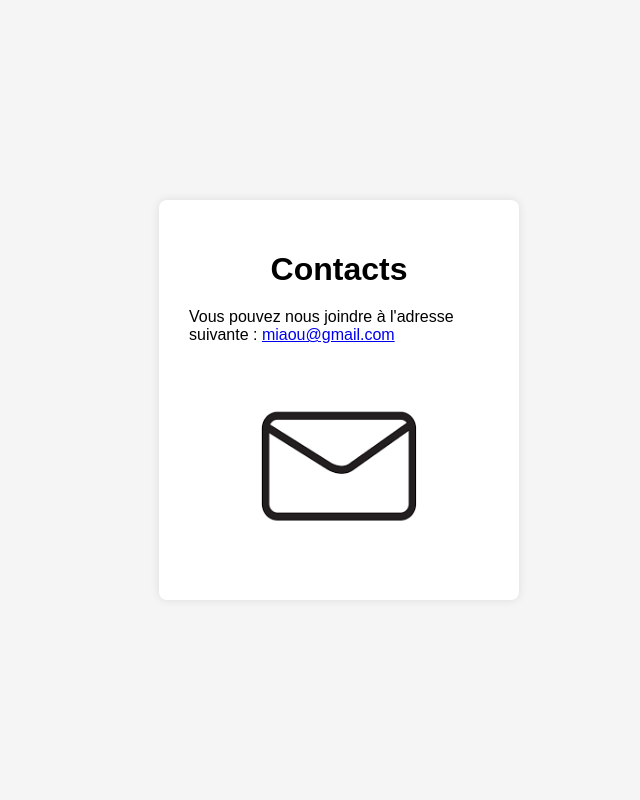
After one commit to SAE-5-01B/Application-Web, a PHP site: page /view/portail-connexion/formulaireEnvoieMail.html in a window 1280 px wide. The commit adds this page. Shown: the whole page, without its empty margins (301-941 px from the left). Run offline with PHP 8.4, Linux system fonts and the light colour scheme.

Commit message:
Avancé du portail

```diff
--- a/app/view/portail-connexion/formulaireAuthentification.php
+++ b/app/view/portail-connexion/formulaireAuthentification.php
@@ -45,7 +45,7 @@
 
     <div class="button-group">
         <button onclick="toggleInfoPopup()">Informations</button>
-        <a href="envoieMail.html" target="_blank"><button>Nous contacter</button></a>
+        <a href="formulaireEnvoieMail.html"><button>Nous contacter</button></a>
     </div>
 
 </div>
--- /dev/null
+++ b/app/view/portail-connexion/formulaireEnvoieMail.html
@@ -0,0 +1,18 @@
+<!DOCTYPE html>
+<html lang="fr">
+<head>
+    <meta charset="UTF-8">
+    <meta name="viewport" content="width=device-width, initial-scale=1.0">
+    <title>Contacts</title>
+    <link rel="stylesheet" href="./../style/stylePageConnection.css">
+</head>
+<body>
+<div class="login-container">
+    <h1>Contacts</h1>
+    <div>
+        <p>Vous pouvez nous joindre à l'adresse suivante : <a href="mailto:miaou@gmail.com">miaou@gmail.com</a></p>
+        <img id="imageMail" src="./../images/iconeMail.png" alt="Image de contacts">
+    </div>
+</div>
+</body>
+</html>
--- a/app/view/style/stylePageConnection.css
+++ b/app/view/style/stylePageConnection.css
@@ -1,4 +1,3 @@
-
 body {
     font-family: 'Arial', sans-serif;
     background-color: #f5f5f5;
@@ -9,13 +8,11 @@ body {
     margin: 0;
     flex-direction: column;
 }
-
 #message_erreur{
     color: red;
     margin-bottom: 10px;
     text-align: center;
 }
-
 .login-container {
     background-color: #fff;
     padding: 30px;
@@ -23,22 +20,18 @@ body {
     box-shadow: 0px 0px 10px rgba(0, 0, 0, 0.1);
     width: 300px;
 }
-
 h1 {
     text-align: center;
     margin-bottom: 20px;
 }
-
 .input-group {
     margin-bottom: 20px;
 }
-
 label {
     display: block;
     margin-bottom: 8px;
     font-weight: bold;
 }
-
 input {
     padding: 10px;
     border: 1px solid #ccc;
@@ -48,12 +41,10 @@ input {
     box-sizing: border-box;
     width: 100%;
 }
-
 input:focus {
     border-color: #007bff;
     outline: none;
 }
-
 button {
     width: 100%;
     padding: 10px;
@@ -65,7 +56,6 @@ button {
     cursor: pointer;
     transition: background-color 0.3s ease;
 }
-
 button:hover {
     background-color: #0056b3;
 }
@@ -77,12 +67,12 @@ button:hover {
 }
 
 .button-group button {
-    flex-basis: calc(50% - 5px); /* Calculer 50% de la largeur moins 5px de marge */
-    margin-right: 5px; /* Ajouter une marge à droite du premier bouton */
+    flex-basis: calc(50% - 5px);
+    margin-right: 5px;
 }
 
 .button-group button:last-child {
-    margin-right: 0; /* Enlever la marge du deuxième bouton */
+    margin-right: 0;
 }
 
 
@@ -115,3 +105,11 @@ button:hover {
     display: block;
     margin: 20px auto 0;
 }
+#imageMail{
+    width: 70%;
+    height: 70%;
+    object-fit: cover;
+    margin: 0 auto;
+    display: flex;
+    align-items: center;
+}
```
Also changed, not shown: app/view/portail-connexion/envoieMail.html (deleted, +0 -12 lines), app/view/images/iconeMail.png (added), 4 other files.
